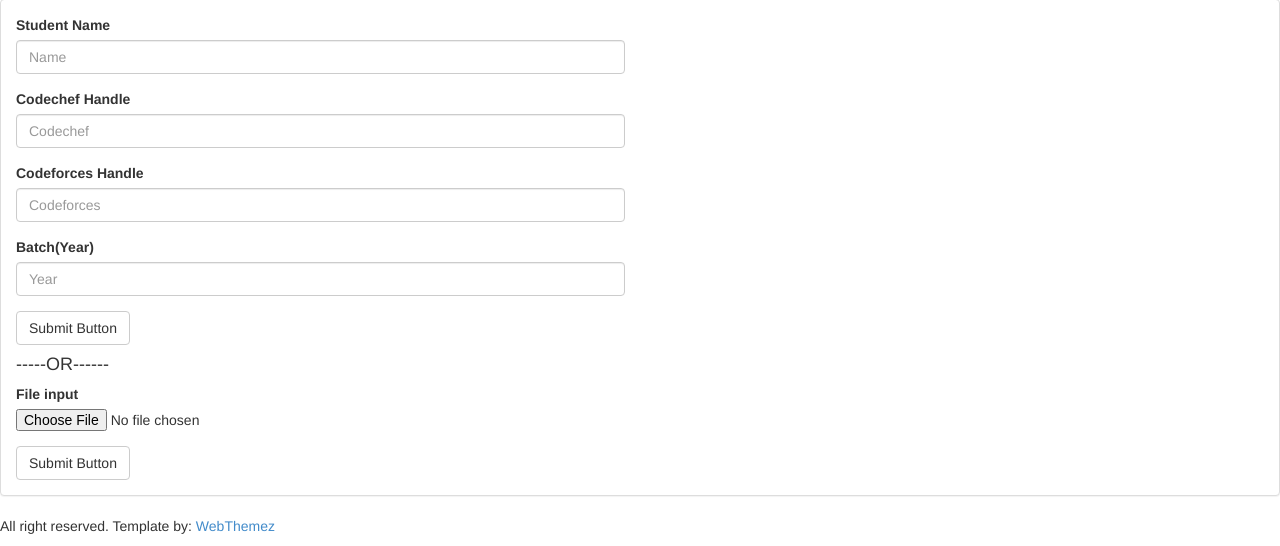
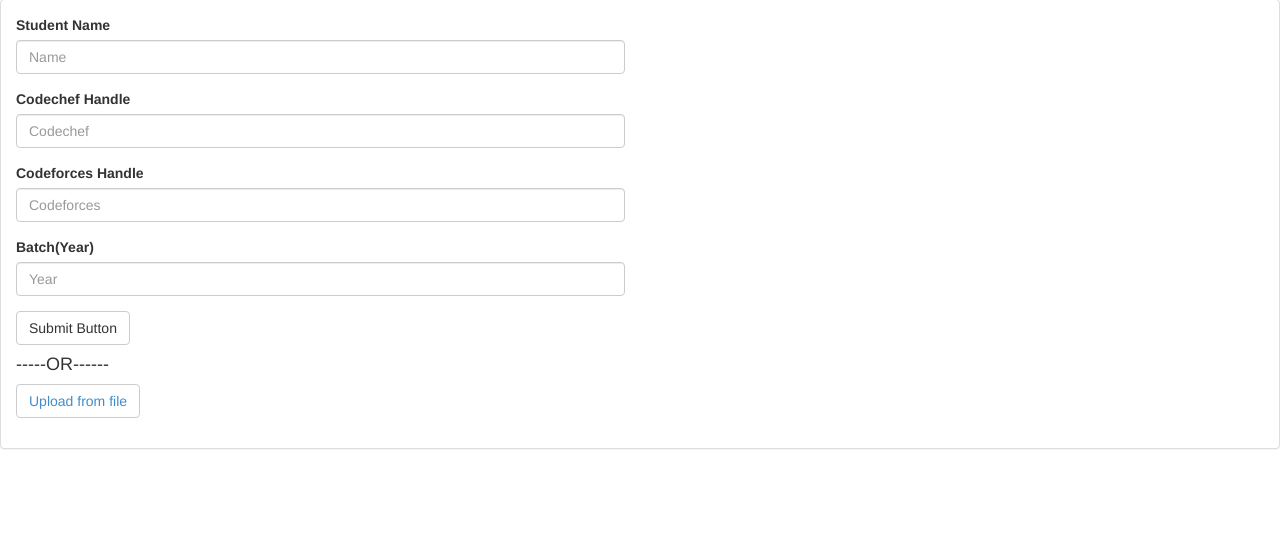
Before and after one commit to sarvanideekshitula/problemsolving, a Django app: page /programming/addstudent/ in a window 1280 px wide. Shown: the part 463-1009 px from the top of the page. After the commit the page ends 912 px from the top, so only its background shows below. Run offline with Django 3.2, Linux system fonts and the light colour scheme; some libraries are stand-ins or nearby versions; some web fonts are replaced.

Commit message:
Added csv file uploading in Addstudents page

```diff
--- a/programming/programing.py
+++ b/programming/programing.py
@@ -21,7 +21,7 @@ def isopposite(a,b):
 
 def update(handle):
     url = "https://www.codechef.com/users/"+handle
-    r = requests.get(url)
+    r = requests.get(url, headers={'User-Agent': 'Mozilla/5.0 (Macintosh; Intel Mac OS X 10_9_3) AppleWebKit/537.36\(KHTML, like Gecko) Chrome/35.0.1916.47 Safari/537.36'} )
     soup = BeautifulSoup(r.content, 'html.parser')
     script = soup.find_all('script')[36]
     startindex = script.text.find("all_rating")
--- a/programming/templates/programming/addstudent.html
+++ b/programming/templates/programming/addstudent.html
@@ -44,10 +44,10 @@
                                         <button type="submit" class="btn btn-default">Submit Button</button>
                                         <h4>-----OR------</h4>
                                         <div class="form-group">
-                                            <label>File input</label>
-                                            <input type="file">
+
+                                            <button type="submit" class="btn btn-default"><a href=" {% url 'upload' %}">Upload from file</a></button>
                                         </div>
-                                        <button type="submit" class="btn btn-default">Submit Button</button>
+
                                         </div>
                                     </form>
                                 </div>
@@ -62,7 +62,6 @@
                 </div>
                 <!-- /.col-lg-12 -->
             </div>
-			<footer><p>All right reserved. Template by: <a href="http://webthemez.com">WebThemez</a></p></footer>
 			</div>
              <!-- /. PAGE INNER  -->
             </div>
--- a/programming/templates/programming/detailview.html
+++ b/programming/templates/programming/detailview.html
@@ -109,11 +109,9 @@
                           <ul class="dropdown-menu">
                             {% for i in object_list %}
                               {% for j in i.groupid.all %}
-                                {% if j.groupname != slug %}
-                                {% ifchanged %}
+
                                   <li><input type="checkbox" class="small" data-value="option1" name="add[]" value="{{i.name}}"/>{{i.name}}</li>
-                                  {% endifchanged %}
-                                {% endif %}
+
                               {% endfor %}
                             {% endfor %}
                           </ul>
--- /dev/null
+++ b/programming/text.csv
@@ -0,0 +1 @@
+Spriha, Spriha, Spriha, 2016
--- a/programming/urls.py
+++ b/programming/urls.py
@@ -9,6 +9,7 @@ urlpatterns = [
     url(r'^creategroup/$', addGroup.as_view(), name='addgroup'),
     #url(r'^creategroup/$', views.addgroup, name='addgroup'),
     url(r'^viewgroups/$', views.viewgroups, name='viewgroups'),
+    url(r'^upload/$', views.upload, name='upload'),
     url(r'^deletestudents/$', views.deleteStudents, name='deleteStudents'),
     url(r'^detailgroup/(?P<slug>[\w-]+)/$', detailGroup.as_view(), name='detailgroup'),
     url(r'^profile/(?P<pk>\d+)/$', studentsDetail.as_view(), name='studentsDetail'),
--- a/programming/views.py
+++ b/programming/views.py
@@ -10,6 +10,7 @@ import re
 import os
 import json
 import requests
+import csv
 from bs4 import BeautifulSoup
 from programming.programing import update, getUserRating, dailychallengeupdate, dailychallengedata
 from django.urls import reverse_lazy
@@ -103,7 +104,7 @@ class detailGroup(ListView):
               for i in delstu:
                   stu = Student_details.objects.get(name = i)
                   stu.groupid.remove(g.id)
-          return HttpResponseRedirect('/programming/addStudent')
+          return HttpResponseRedirect('/programming/addstudent')
 
 class studentsDetail(DetailView):
     model = Student_details
@@ -155,3 +156,14 @@ class searchDailyChallenges(CreateView):
             name = i.name
             names[name] = dailychallengeupdate(i.codeforces, proname)
         return render(request, self.template_name, {'names':names})
+
+def upload(request):
+    with open("programming/text.csv") as f:
+        reader = csv.reader(f)
+        print "fuck"
+        for row in reader:
+            print "fuck1"
+            print row[3]
+            print type(row[3])
+            created = Student_details.objects.get_or_create(name=row[0], codechef=row[1], codeforces=row[2], year=int(row[3]))
+    return HttpResponseRedirect('/programming/addstudent')
```
